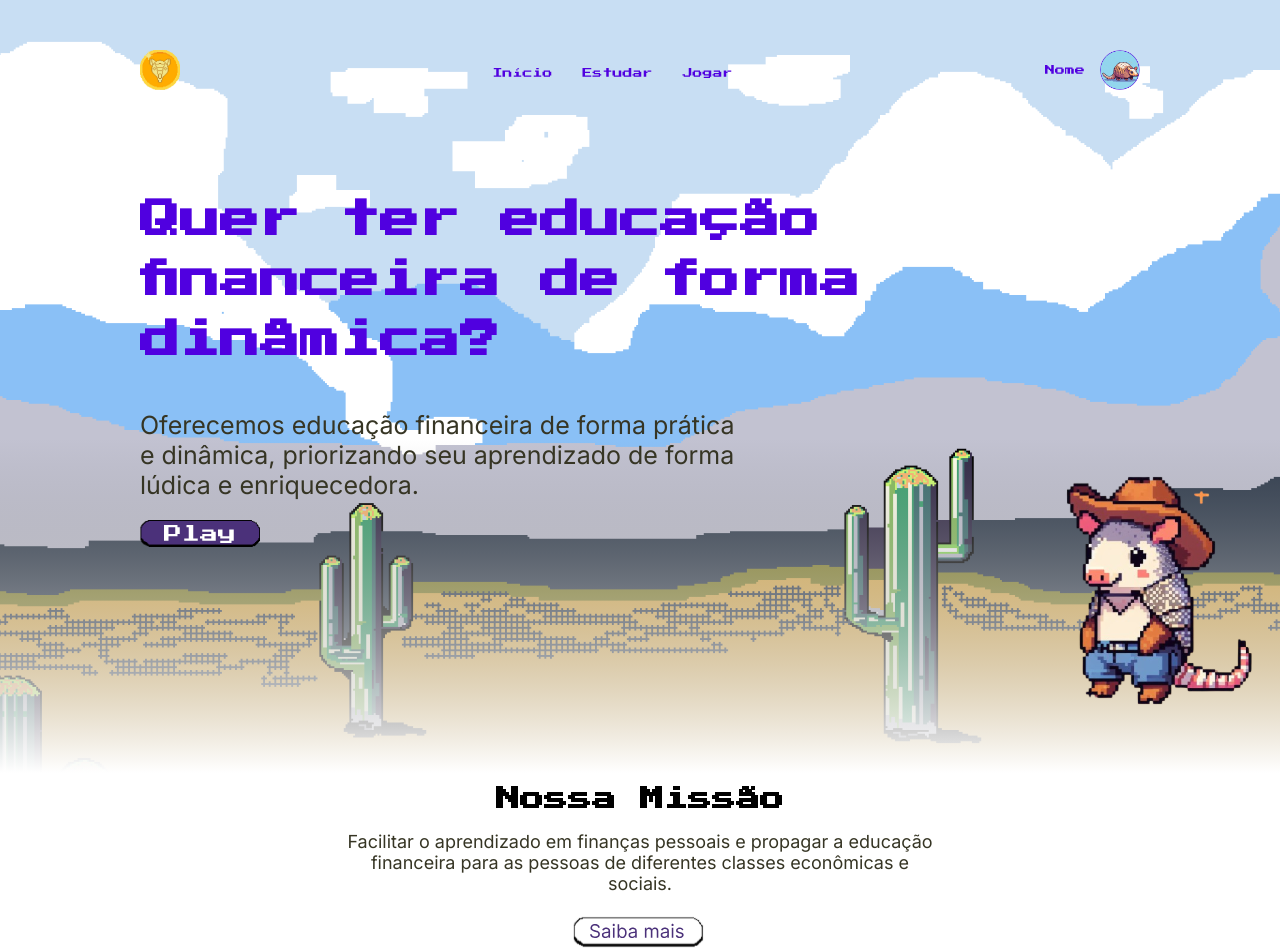
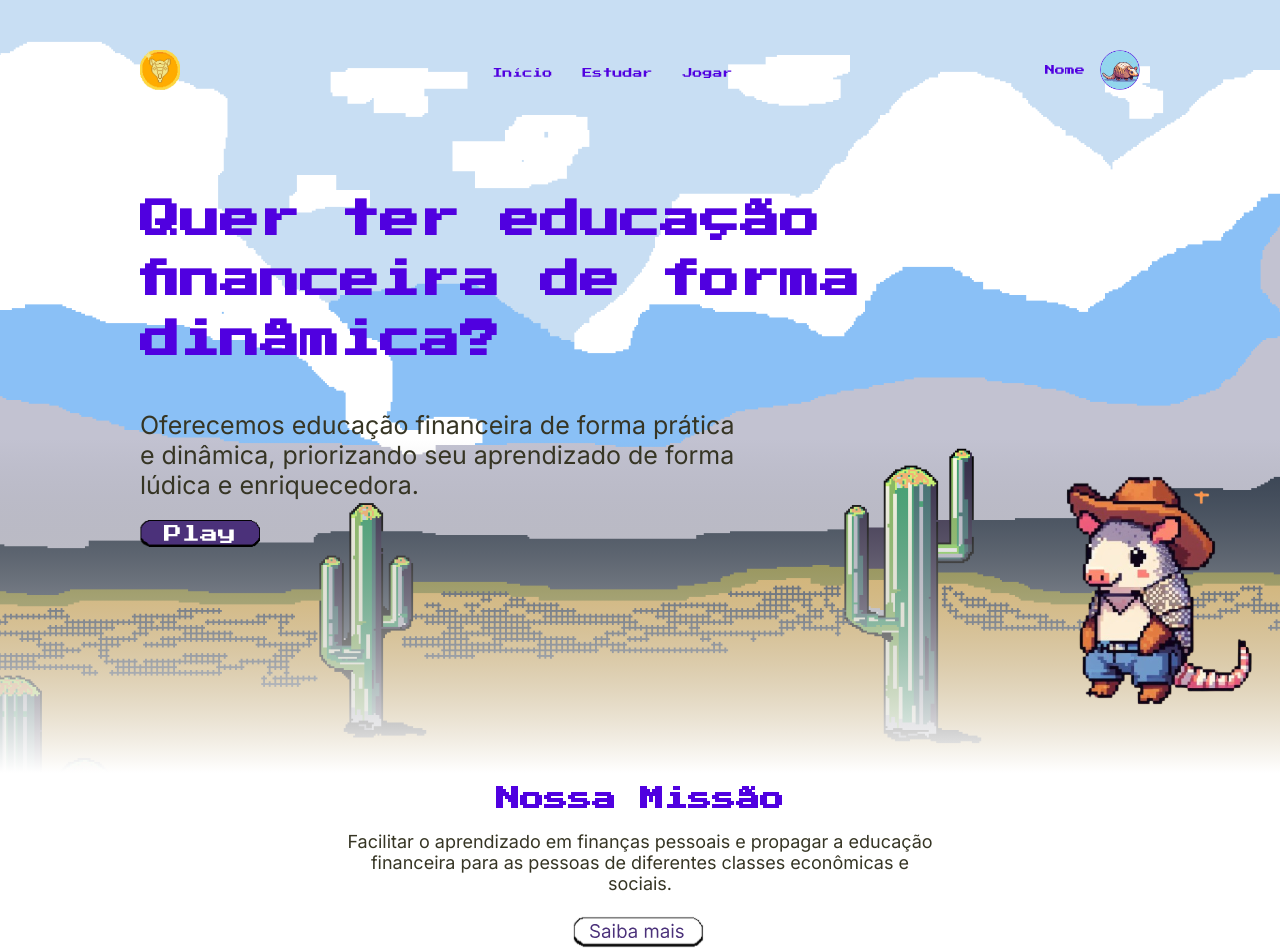
Before and after one commit to thecastrodev/TatuCash, a React (Vite) app in the folder frontend/: page / in a window 1280 px wide. Shown: the top 952 px of the page. Built offline with nearby package versions, Linux system fonts and the light colour scheme.

Commit message:
refactor: color mission component

```diff
--- a/frontend/src/components/Mission/Mission.css
+++ b/frontend/src/components/Mission/Mission.css
@@ -15,6 +15,7 @@
   h3{
     font-size: 24px;
     margin-bottom: 20px;
+    color: var(--titulo1);
   }
 
   p{
```
